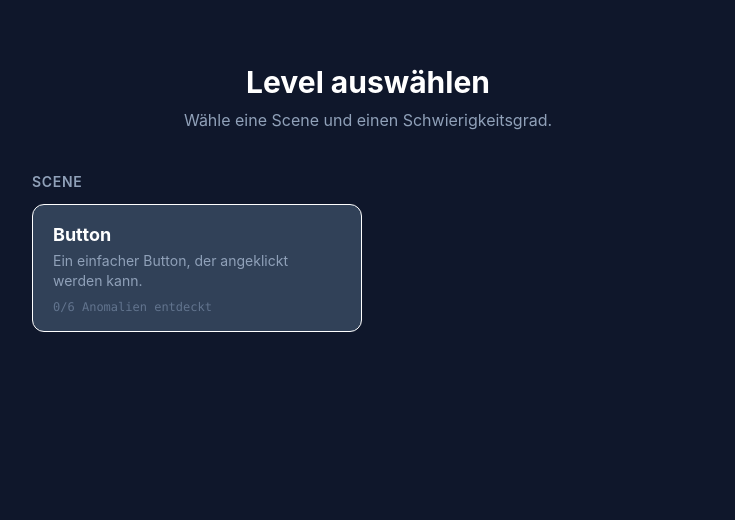
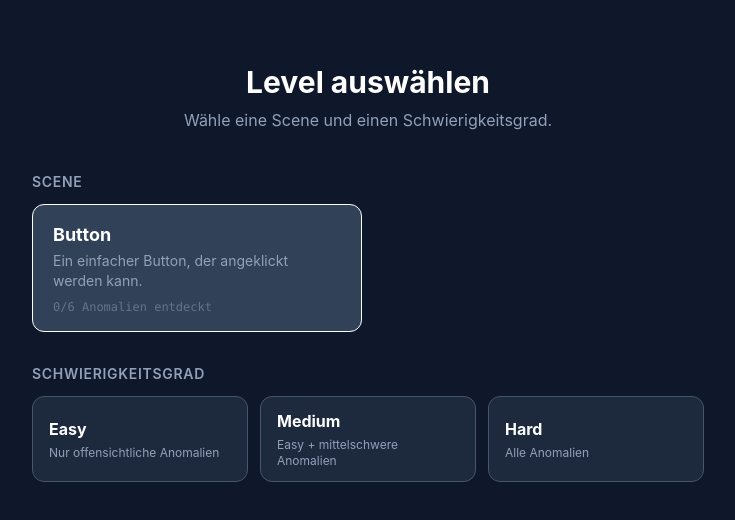
Before and after one commit to teilkraftdigital/anomalie-jagd, a React (Vite) app: page /level-select in a window 1280 px wide. Both pictures are taken after a click on the button 469 px from the left and 268 px from the top of the page. Shown: the top 520 px of the page, without its empty margins (272-1007 px from the left). Built offline with nearby package versions, Linux system fonts and the light colour scheme.

Commit message:
feat: complete level select with difficulty selector and start flow
Difficulty selector appears after scene selection and resets on
scene change. Start button appears only when both are selected,
calls startGame() and navigates to /spiel.

Co-Authored-By: Claude Sonnet 4.6 <noreply@anthropic.com>

```diff
--- a/src/pages/LevelSelectPage.tsx
+++ b/src/pages/LevelSelectPage.tsx
@@ -1,12 +1,30 @@
 import { useState } from "react";
+import { useNavigate } from "react-router-dom";
 import { listScenes } from "../app/engine/sceneRegistry";
 import useGameStore from "../store/useGameStore";
+import type { Difficulty } from "../app/engine/Scene";
+
+const DIFFICULTIES: { value: Difficulty; label: string; description: string }[] = [
+  { value: "easy", label: "Easy", description: "Nur offensichtliche Anomalien" },
+  { value: "medium", label: "Medium", description: "Easy + mittelschwere Anomalien" },
+  { value: "hard", label: "Hard", description: "Alle Anomalien" },
+];
 
 export function LevelSelectPage() {
+  const navigate = useNavigate();
   const discoveredPatchIds = useGameStore((s) => s.discoveredPatchIds);
+  const startGame = useGameStore((s) => s.startGame);
+
   const [selectedSceneId, setSelectedSceneId] = useState<string | null>(null);
+  const [selectedDifficulty, setSelectedDifficulty] = useState<Difficulty | null>(null);
 
   const scenes = listScenes();
+
+  function handleStart() {
+    if (!selectedSceneId || !selectedDifficulty) return;
+    startGame(selectedSceneId, selectedDifficulty);
+    navigate("/spiel");
+  }
 
   return (
     <div className="min-h-screen bg-slate-900 text-white flex flex-col items-center py-16 px-4">
@@ -16,7 +34,7 @@ export function LevelSelectPage() {
       </p>
 
       {/* Scene selection */}
-      <div className="w-full max-w-2xl mb-10">
+      <div className="w-full max-w-2xl mb-8">
         <h3 className="text-sm font-semibold text-slate-400 uppercase tracking-wider mb-3">
           Scene
         </h3>
@@ -29,7 +47,10 @@ export function LevelSelectPage() {
             return (
               <button
                 key={scene.id}
-                onClick={() => setSelectedSceneId(scene.id)}
+                onClick={() => {
+                  setSelectedSceneId(scene.id);
+                  setSelectedDifficulty(null);
+                }}
                 className={`text-left rounded-xl border px-5 py-4 transition-all ${
                   isSelected
                     ? "border-white bg-slate-700"
@@ -48,6 +69,44 @@ export function LevelSelectPage() {
           })}
         </div>
       </div>
+
+      {/* Difficulty selection — appears after scene is selected */}
+      {selectedSceneId && (
+        <div className="w-full max-w-2xl mb-10">
+          <h3 className="text-sm font-semibold text-slate-400 uppercase tracking-wider mb-3">
+            Schwierigkeitsgrad
+          </h3>
+          <div className="grid grid-cols-3 gap-3">
+            {DIFFICULTIES.map(({ value, label, description }) => {
+              const isSelected = selectedDifficulty === value;
+              return (
+                <button
+                  key={value}
+                  onClick={() => setSelectedDifficulty(value)}
+                  className={`text-left rounded-xl border px-4 py-3 transition-all ${
+                    isSelected
+                      ? "border-white bg-slate-700"
+                      : "border-slate-600 bg-slate-800 hover:bg-slate-700"
+                  }`}
+                >
+                  <div className="font-bold">{label}</div>
+                  <div className="text-slate-400 text-xs mt-1">{description}</div>
+                </button>
+              );
+            })}
+          </div>
+        </div>
+      )}
+
+      {/* Start button — appears when both are selected */}
+      {selectedSceneId && selectedDifficulty && (
+        <button
+          onClick={handleStart}
+          className="bg-white text-slate-900 font-bold text-lg px-10 py-3 rounded-xl hover:bg-slate-200 transition-colors"
+        >
+          Spielen
+        </button>
+      )}
     </div>
   );
 }
```
